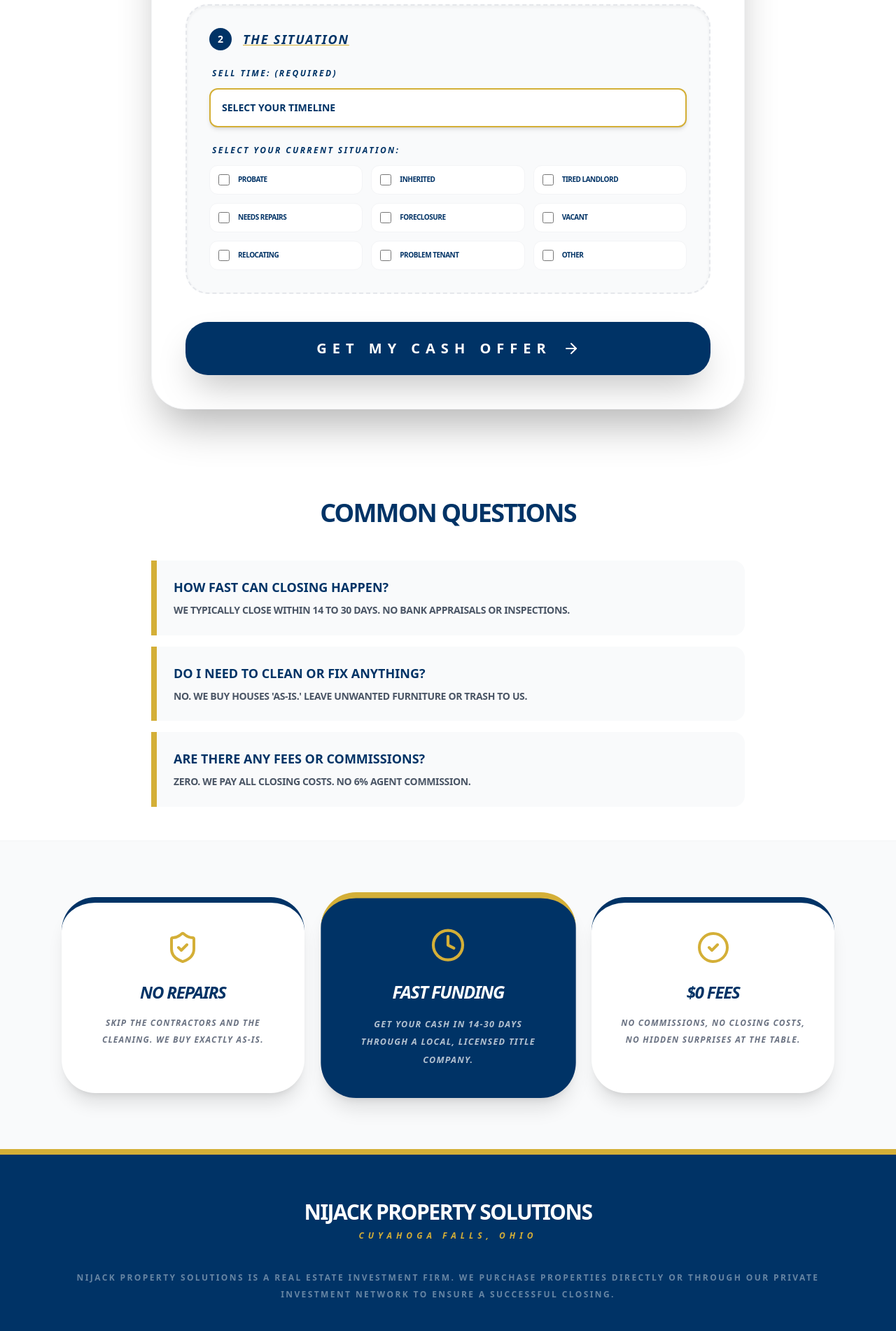
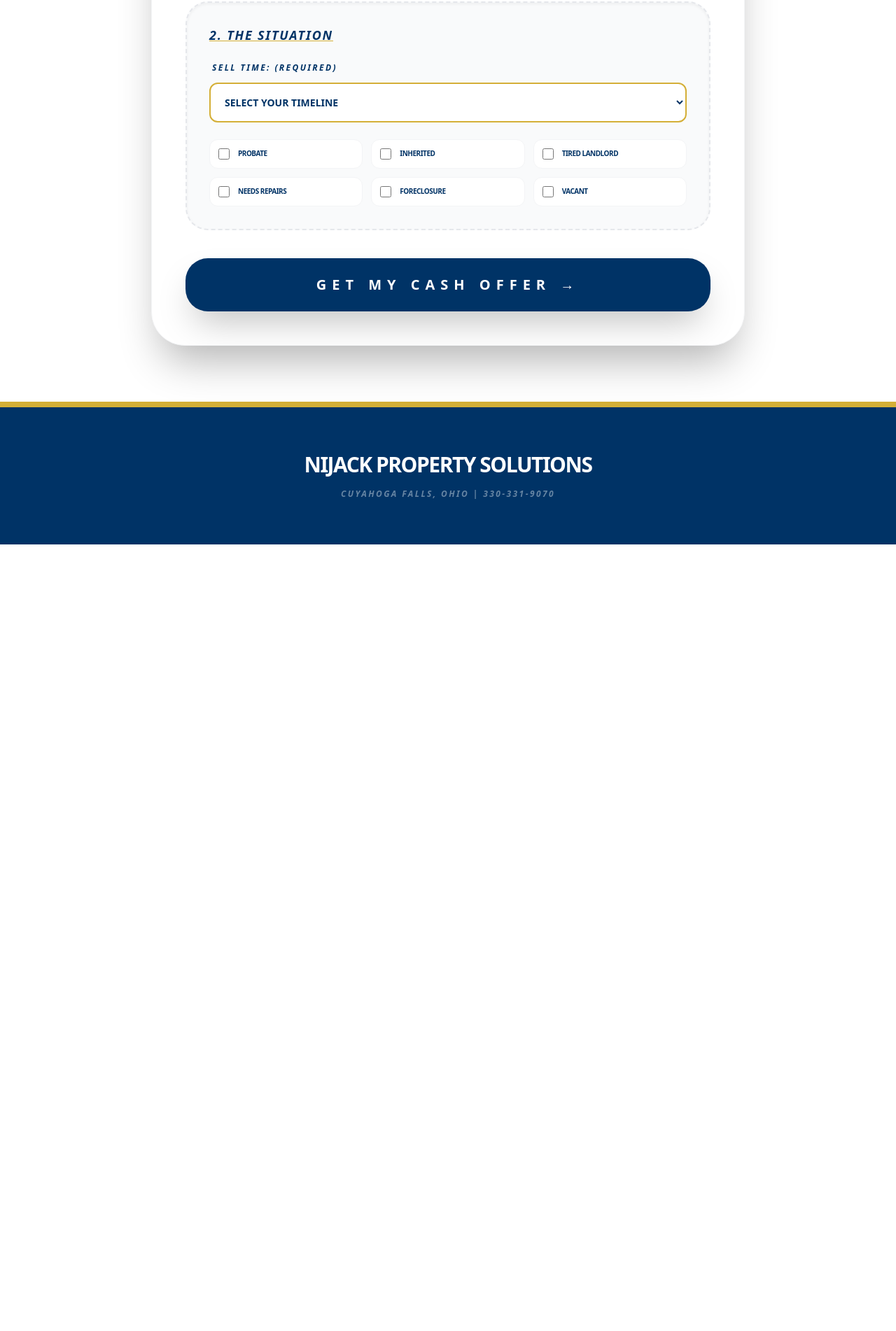
Before and after one commit to nijackacquisitions56/nijack-property-solutions, a React (Vite) app: page / in a window 1280 px wide. Shown: the part 827-2729 px from the top of the page at 70% size. After the commit the page ends 1605 px from the top, so only its background shows below. Built offline with nearby package versions, Linux system fonts and the light colour scheme.

Commit message:
Update App.jsx

```diff
--- a/src/App.jsx
+++ b/src/App.jsx
@@ -1,5 +1,4 @@
 import React from 'react';
-import { Phone, Mail, Clock, ShieldCheck, CheckCircle2, ArrowRight, Star } from 'lucide-react';
 
 const NijackSite = () => {
   return (
@@ -12,8 +11,8 @@ const NijackSite = () => {
             <span className="text-[#003366] font-black text-2xl tracking-tighter leading-none uppercase">NIJACK PROPERTY</span>
             <span className="text-[#D4AF37] font-bold text-[11px] tracking-[0.3em] uppercase leading-none mt-1 text-right">S O L U T I O N S</span>
           </div>
-          <a href="tel:3303319070" className="bg-[#003366] text-white px-6 py-3 rounded-full font-black text-sm flex items-center gap-2 hover:bg-[#D4AF37] transition-all shadow-lg">
-            <Phone size={18} /> 330-331-9070
+          <a href="tel:3303319070" className="bg-[#003366] text-white px-6 py-3 rounded-full font-black text-sm hover:bg-[#D4AF37] transition-all shadow-lg">
+            Call: 330-331-9070
           </a>
         </div>
       </nav>
@@ -29,7 +28,6 @@ const NijackSite = () => {
             "Rooted in Care, Driven by Results."
           </p>
           <div className="inline-flex items-center gap-3 bg-white/10 border border-white/20 px-8 py-3 rounded-full">
-            <div className="flex text-[#D4AF37]"><Star size={16} fill="currentColor" /><Star size={16} fill="currentColor" /><Star size={16} fill="currentColor" /><Star size={16} fill="currentColor" /><Star size={16} fill="currentColor" /></div>
             <p className="text-sm md:text-lg font-black uppercase tracking-[0.1em]">Successful Closings: 14 - 30 Days</p>
           </div>
         </div>
@@ -44,32 +42,24 @@ const NijackSite = () => {
             </div>
 
             <div className="p-8 md:p-12 space-y-10">
-
-              {/* STEP 1: CONTACT INFO */}
               <div className="space-y-6">
-                <div className="flex items-center gap-4">
-                  <span className="bg-[#003366] text-white w-8 h-8 rounded-full flex items-center justify-center font-black text-sm">1</span>
-                  <h3 className="text-[#003366] font-black uppercase tracking-widest text-lg italic text-right">Contact Information</h3>
+                <h3 className="text-[#003366] font-black uppercase tracking-widest text-lg italic underline decoration-[#D4AF37]">1. Contact Information</h3>
+                <div className="grid md:grid-cols-2 gap-6">
+                  <input type="text" placeholder="FULL NAME" className="w-full bg-gray-50 border-b-4 border-gray-200 p-4 font-black uppercase text-sm focus:border-[#003366] outline-none" required />
+                  <input type="tel" placeholder="PHONE NUMBER" className="w-full bg-gray-50 border-b-4 border-gray-200 p-4 font-black uppercase text-sm focus:border-[#003366] outline-none" required />
                 </div>
-                <div className="grid md:grid-cols-2 gap-6">
-                  <input type="text" placeholder="FULL NAME" className="w-full bg-gray-50 border-b-4 border-gray-200 p-4 font-black uppercase text-sm focus:border-[#003366] outline-none transition-all" required />
-                  <input type="tel" placeholder="PHONE NUMBER" className="w-full bg-gray-50 border-b-4 border-gray-200 p-4 font-black uppercase text-sm focus:border-[#003366] outline-none transition-all" required />
-                </div>
-                <input type="text" placeholder="PROPERTY ADDRESS (STREET, CITY, ZIP)" className="w-full bg-gray-50 border-b-4 border-gray-200 p-4 font-black uppercase text-sm focus:border-[#003366] outline-none transition-all" required />
+                <input type="text" placeholder="PROPERTY ADDRESS" className="w-full bg-gray-50 border-b-4 border-gray-200 p-4 font-black uppercase text-sm focus:border-[#003366] outline-none" required />
               </div>
 
               {/* STEP 2: SELL TIME & SITUATION */}
               <div className="space-y-6 p-8 bg-gray-50 rounded-[2rem] border-2 border-dashed border-gray-200 shadow-inner">
-                <div className="flex items-center gap-4">
-                  <span className="bg-[#003366] text-white w-8 h-8 rounded-full flex items-center justify-center font-black text-sm">2</span>
-                  <h3 className="text-[#003366] font-black uppercase tracking-widest text-lg italic underline decoration-[#D4AF37]">The Situation</h3>
-                </div>
+                <h3 className="text-[#003366] font-black uppercase tracking-widest text-lg italic underline decoration-[#D4AF37]">2. The Situation</h3>
 
                 <div className="space-y-3">
                   <label className="block text-[12px] font-black text-[#003366] uppercase tracking-[0.2em] italic ml-1">
                     SELL TIME: (REQUIRED)
                   </label>
-                  <select name="selling_timeline" required className="w-full bg-white border-2 border-[#D4AF37] rounded-xl p-4 font-black uppercase text-sm text-[#003366] shadow-md focus:ring-4 focus:ring-[#D4AF37]/20 outline-none appearance-none cursor-pointer">
+                  <select name="selling_timeline" required className="w-full bg-white border-2 border-[#D4AF37] rounded-xl p-4 font-black uppercase text-sm text-[#003366] outline-none cursor-pointer">
                     <option value="" disabled selected>Select Your Timeline</option>
                     <option value="ASAP">ASAP (RIGHT AWAY)</option>
                     <option value="< 30 Days">&lt; 30 DAYS</option>
@@ -79,82 +69,28 @@ const NijackSite = () => {
                   </select>
                 </div>
 
-                <div className="space-y-3">
-                  <label className="block text-[12px] font-black text-[#003366] uppercase tracking-[0.2em] italic ml-1">
-                    Select Your Current Situation:
-                  </label>
-                  <div className="grid grid-cols-2 md:grid-cols-3 gap-3">
-                    {["Probate", "Inherited", "Tired Landlord", "Needs Repairs", "Foreclosure", "Vacant", "Relocating", "Problem Tenant", "Other"].map((label) => (
-                      <label key={label} className="flex items-center gap-3 p-3 bg-white rounded-xl border border-gray-100 cursor-pointer hover:border-[#D4AF37] transition-all">
-                        <input type="checkbox" name="situation" value={label} className="h-4 w-4 accent-[#003366]" />
-                        <span className="font-black uppercase text-[10px] tracking-tighter text-[#003366]">{label}</span>
-                      </label>
-                    ))}
-                  </div>
+                <div className="grid grid-cols-2 md:grid-cols-3 gap-3">
+                  {["Probate", "Inherited", "Tired Landlord", "Needs Repairs", "Foreclosure", "Vacant"].map((label) => (
+                    <label key={label} className="flex items-center gap-3 p-3 bg-white rounded-xl border border-gray-100">
+                      <input type="checkbox" className="h-4 w-4 accent-[#003366]" />
+                      <span className="font-black uppercase text-[10px] tracking-tighter text-[#003366]">{label}</span>
+                    </label>
+                  ))}
                 </div>
               </div>
 
-              <button type="submit" className="w-full bg-[#003366] hover:bg-[#D4AF37] text-white font-black py-6 rounded-[2rem] shadow-2xl transition-all uppercase tracking-[0.4em] flex items-center justify-center gap-4 text-xl group">
-                Get My Cash Offer <ArrowRight className="group-hover:translate-x-4 transition-transform" />
+              <button type="submit" className="w-full bg-[#003366] hover:bg-[#D4AF37] text-white font-black py-6 rounded-[2rem] shadow-2xl transition-all uppercase tracking-[0.4em] text-xl">
+                Get My Cash Offer →
               </button>
             </div>
           </form>
         </div>
       </section>
 
-      {/* 4. COMMON QUESTIONS */}
-      <section className="max-w-4xl mx-auto px-6 py-12">
-        <h2 className="text-[#003366] font-black text-4xl uppercase tracking-tighter mb-12 text-center">Common Questions</h2>
-        <div className="space-y-4">
-          {[
-            { q: "How fast can closing happen?", a: "We typically close within 14 to 30 days. No bank appraisals or inspections." },
-            { q: "Do I need to clean or fix anything?", a: "No. We buy houses 'As-Is.' Leave unwanted furniture or trash to us." },
-            { q: "Are there any fees or commissions?", a: "Zero. We pay all closing costs. No 6% agent commission." }
-          ].map((item, idx) => (
-            <div key={idx} className="p-6 border-l-8 border-[#D4AF37] bg-gray-50 rounded-r-2xl">
-              <h4 className="font-black text-[#003366] uppercase text-lg mb-2">{item.q}</h4>
-              <p className="font-bold text-gray-600 text-sm uppercase leading-relaxed tracking-tight">{item.a}</p>
-            </div>
-          ))}
-        </div>
-      </section>
-
-      {/* 5. ADVANTAGE PILLARS */}
-      <section className="bg-gray-50 py-20 border-t border-gray-100">
-        <div className="max-w-6xl mx-auto px-6 grid md:grid-cols-3 gap-8 text-center">
-          <div className="bg-white p-10 rounded-[3rem] shadow-xl border-t-8 border-[#003366]">
-             <ShieldCheck className="text-[#D4AF37] mx-auto mb-6" size={48} />
-             <h3 className="font-black text-[#003366] uppercase text-2xl mb-4 tracking-tighter italic">No Repairs</h3>
-             <p className="font-bold text-gray-500 uppercase text-xs tracking-widest leading-loose italic">Skip the contractors and the cleaning. We buy exactly as-is.</p>
-          </div>
-          <div className="bg-[#003366] p-10 rounded-[3rem] shadow-xl transform md:scale-105 border-t-8 border-[#D4AF37]">
-             <Clock className="text-[#D4AF37] mx-auto mb-6" size={48} />
-             <h3 className="font-black text-white uppercase text-2xl mb-4 tracking-tighter italic">Fast Funding</h3>
-             <p className="font-bold text-white/70 uppercase text-xs tracking-widest leading-loose italic">Get your cash in 14-30 days through a local, licensed title company.</p>
-          </div>
-          <div className="bg-white p-10 rounded-[3rem] shadow-xl border-t-8 border-[#003366]">
-             <CheckCircle2 className="text-[#D4AF37] mx-auto mb-6" size={48} />
-             <h3 className="font-black text-[#003366] uppercase text-2xl mb-4 tracking-tighter italic">$0 Fees</h3>
-             <p className="font-bold text-gray-500 uppercase text-xs tracking-widest leading-loose italic">No commissions, no closing costs, no hidden surprises at the table.</p>
-          </div>
-        </div>
-      </section>
-
-      {/* 6. FOOTER */}
-      <footer className="bg-[#003366] py-16 text-white border-t-8 border-[#D4AF37]">
-        <div className="max-w-6xl mx-auto px-6 text-center">
-          <div className="flex flex-col mb-10">
-            <span className="font-black text-3xl tracking-tighter uppercase">NIJACK PROPERTY SOLUTIONS</span>
-            <span className="text-[#D4AF37] font-bold text-xs tracking-[0.5em] uppercase mt-2 italic">Cuyahoga Falls, Ohio</span>
-          </div>
-          <p className="text-xs font-bold uppercase tracking-[0.2em] opacity-40 mb-10 leading-loose">
-            Nijack Property Solutions is a real estate investment firm. We purchase properties directly or through our private investment network to ensure a successful closing.
-          </p>
-          <div className="flex flex-col md:flex-row justify-center gap-8 md:gap-12 font-black uppercase text-sm tracking-widest">
-            <a href="tel:3303319070" className="text-[#D4AF37] hover:text-white transition-colors flex items-center justify-center gap-2"><Phone size={16} /> 330-331-9070</a>
-            <a href="mailto:nicole@nijackpropertysolutions.com" className="text-[#D4AF37] hover:text-white transition-colors flex items-center justify-center gap-2"><Mail size={16} /> Contact Us</a>
-          </div>
-        </div>
+      {/* 4. FOOTER */}
+      <footer className="bg-[#003366] py-16 text-white border-t-8 border-[#D4AF37] text-center">
+        <span className="font-black text-3xl tracking-tighter uppercase">NIJACK PROPERTY SOLUTIONS</span>
+        <p className="text-xs font-bold uppercase tracking-[0.2em] opacity-40 mt-4 italic">Cuyahoga Falls, Ohio | 330-331-9070</p>
       </footer>
     </div>
   );
```
